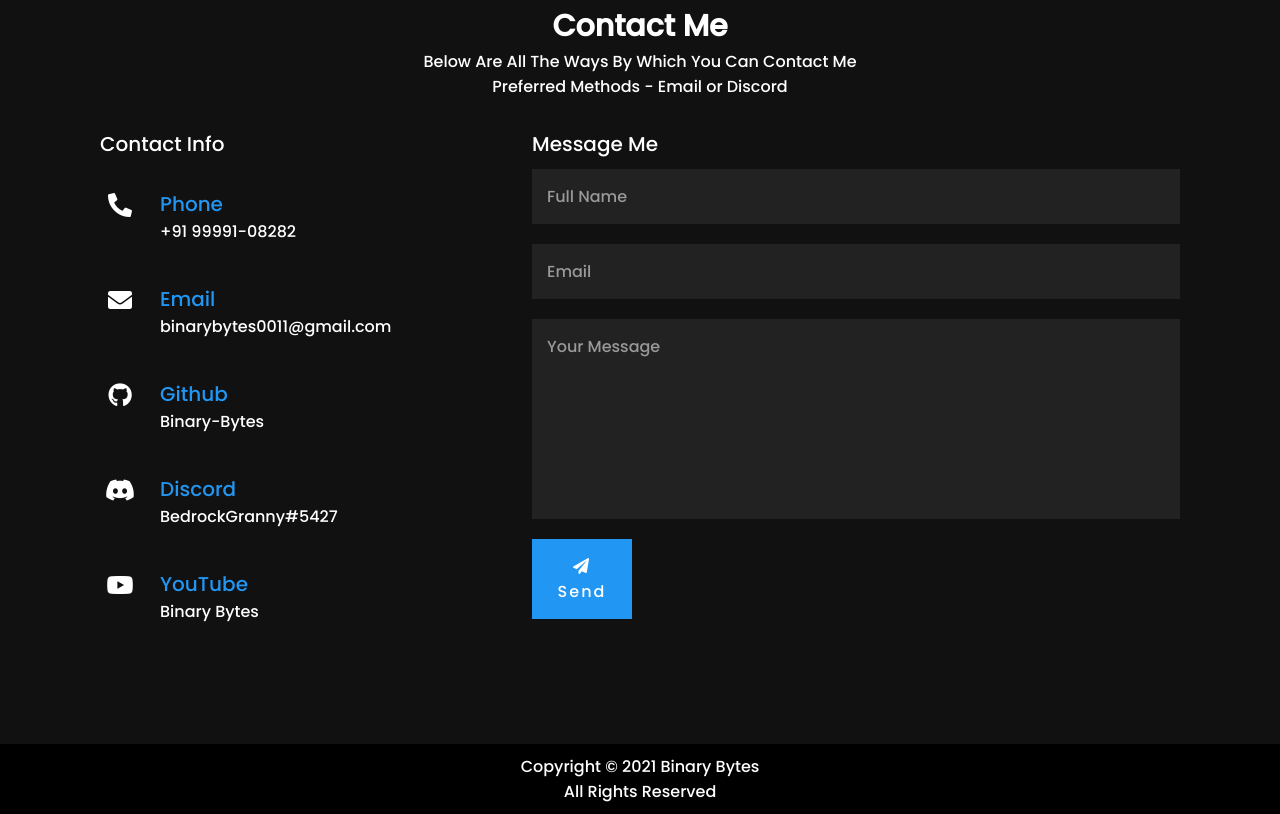
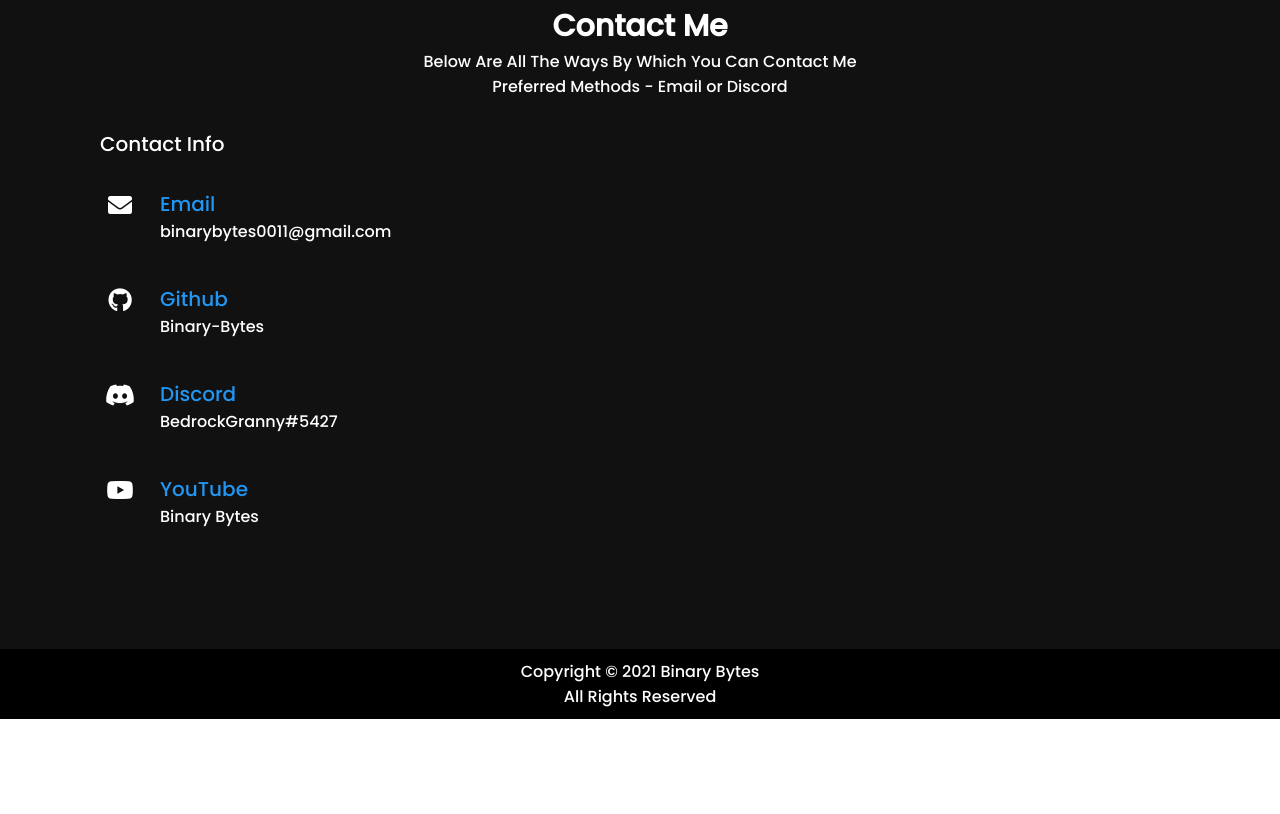
Before and after one commit to Binary-Bytes/Binary-Bytes.github.io, a plain HTML site: page index.html in a window 1280 px wide. Shown: the part 3300-4114 px from the top of the page. After the commit the page ends 4019 px from the top, so only its background shows below. Drawn offline with Linux system fonts and the light colour scheme.

Commit message:
Remove Message Me

```diff
--- a/index.html
+++ b/index.html
@@ -133,16 +133,6 @@
                 <h3>Contact Info</h3>
 
                 <div class="contactInfoBx">
-                    <div class="box">
-                        <div class="icon">
-                            <i class="fas fa-phone-alt"></i>
-                        </div>
-
-                        <div class="text">
-                            <h3>Phone</h3>
-                            <p>+91 99991-08282</p>
-                        </div>
-                    </div>
 
 
                     <div class="box">
@@ -193,18 +183,6 @@
                     </div>
                 </div>
             </div>
-
-            <div class="formBx">
-                <form>
-                    <h3>Message Me</h3>
-                    <input type="text" name="" placeholder="Full Name" id="name">
-                    <input type="email" name="" placeholder="Email" id="email">
-
-                    <textarea placeholder="Your Message" id="message"></textarea>
-
-                    <button type="submit" onclick="sendMessage()"><i class="fas fa-paper-plane"></i> Send</button>
-                </form>
-            </div>
         </div>
     </section>
 
--- a/src/js/script.js
+++ b/src/js/script.js
@@ -10,20 +10,3 @@ function toggleMenu() {
     menu.classList.toggle('active')
     menuToggle.classList.toggle('active')
 }
-
-function sendMessage() {
-    let name = document.getElementById('name').value;
-    let email = document.getElementById('email').value;
-    let message = document.getElementById('message').value;
-
-    console.log(name, email, message)
-
-    if (name !== null && name !== '' && email !== null && email !== '' && message !== null && message !== '') {
-        window.open('https://wa.me/9999108282/?text=' + name + ' (' + email + ') : ' + message);
-    } else {
-        alert('Fill All The Details Before Sending The Message !!');
-
-        document.getElementById('name').value = '';
-        document.getElementById('email').value = '';
-    }
-}
```
